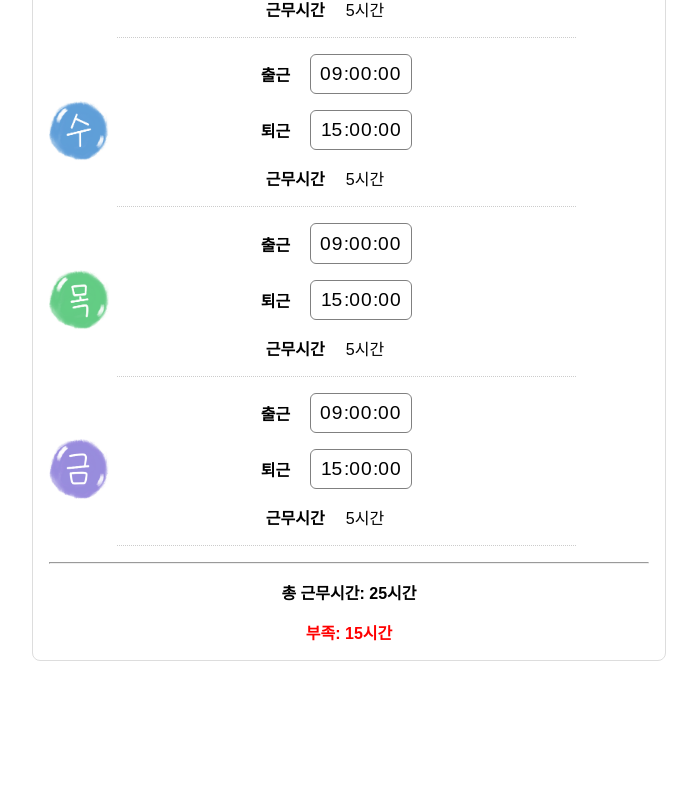
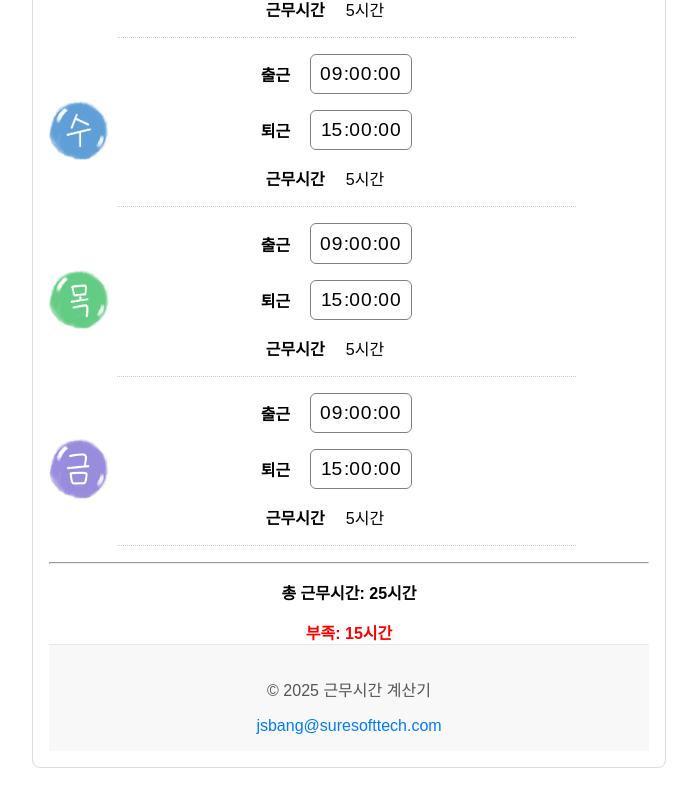
Before and after one commit to wlstjdwkd/40TimeCalculator, a React (Create React App) app in the folder frontend/time_calculator/: page / in a window 1280 px wide. Shown: the part 657-1457 px from the top of the page, without its empty margins (291-988 px from the left). Before the commit the page ends 1350 px from the top, so only its background shows below. Built offline with nearby package versions, Linux system fonts and the light colour scheme; the HTML template or start-up script is replaced by a standard one.

Commit message:
feat : footer

```diff
--- a/frontend/time_calculator/package.json
+++ b/frontend/time_calculator/package.json
@@ -7,6 +7,7 @@
     "cra-template": "1.2.0",
     "gh-pages": "^6.3.0",
     "react": "^19.0.0",
+    "react-clock": "^5.1.0",
     "react-dom": "^19.0.0",
     "react-scripts": "5.0.1",
     "react-time-picker": "^7.0.0",
--- a/frontend/time_calculator/src/App.js
+++ b/frontend/time_calculator/src/App.js
@@ -1,8 +1,10 @@
 import React, { useState, useEffect, useMemo } from 'react';
 import TimePicker from 'react-time-picker';
 import 'react-time-picker/dist/TimePicker.css';
+import 'react-clock/dist/Clock.css';
 import './App.css';
-import DaySection from './DaySection';
+import DaySection from './components/DaySection/DaySection';
+import Footer from './components/Footer/Footer';
 
 const STORAGE_KEY = 'worktime-calculator-data';
 
@@ -281,6 +283,9 @@ function App() {
           {requiredResult}
         </div>
       )}
+
+      {/* 푸터 */}
+      <Footer />
     </div>
   );
 }
--- /dev/null
+++ b/frontend/time_calculator/src/components/Footer/Footer.css
@@ -0,0 +1,40 @@
+/* src/components/Footer/Footer.css */
+
+.footer {
+    background-color: #f8f8f8;
+    padding: 1rem 0;
+    border-top: 1px solid #e7e7e7;
+    width: 100%;
+  }
+
+  .footer-content {
+    margin: 0 auto;
+    text-align: center;
+    font-family: 'Arial', sans-serif;
+    color: #555;
+  }
+
+  .footer-links {
+    margin-top: 0.5rem;
+  }
+
+  .footer-links a {
+    margin: 0 0.5rem;
+    color: #007bff;
+    text-decoration: none;
+  }
+
+  .footer-links a:hover {
+    text-decoration: underline;
+  }
+
+  @media (max-width: 600px) {
+    .footer-content {
+      padding: 0 1rem;
+    }
+
+    .footer-links a {
+      display: block;
+      margin: 0.25rem 0;
+    }
+  }
--- /dev/null
+++ b/frontend/time_calculator/src/components/Footer/Footer.js
@@ -0,0 +1,21 @@
+
+
+import React from 'react';
+import './Footer.css';
+
+function Footer() {
+  return (
+    <footer className="footer">
+      <div className="footer-content">
+        <p>© {new Date().getFullYear()} 근무시간 계산기 </p>
+        <div className="footer-links">
+          <a href="mailto:jsbang@suresofttech.com">
+            jsbang@suresofttech.com
+          </a>
+        </div>
+      </div>
+    </footer>
+  );
+}
+
+export default Footer;
```
Also changed, not shown: frontend/time_calculator/src/components/DaySection/DaySection.js (renamed from frontend/time_calculator/src/DaySection.js), 1 other file (tests, documents, lock files or other folders).
